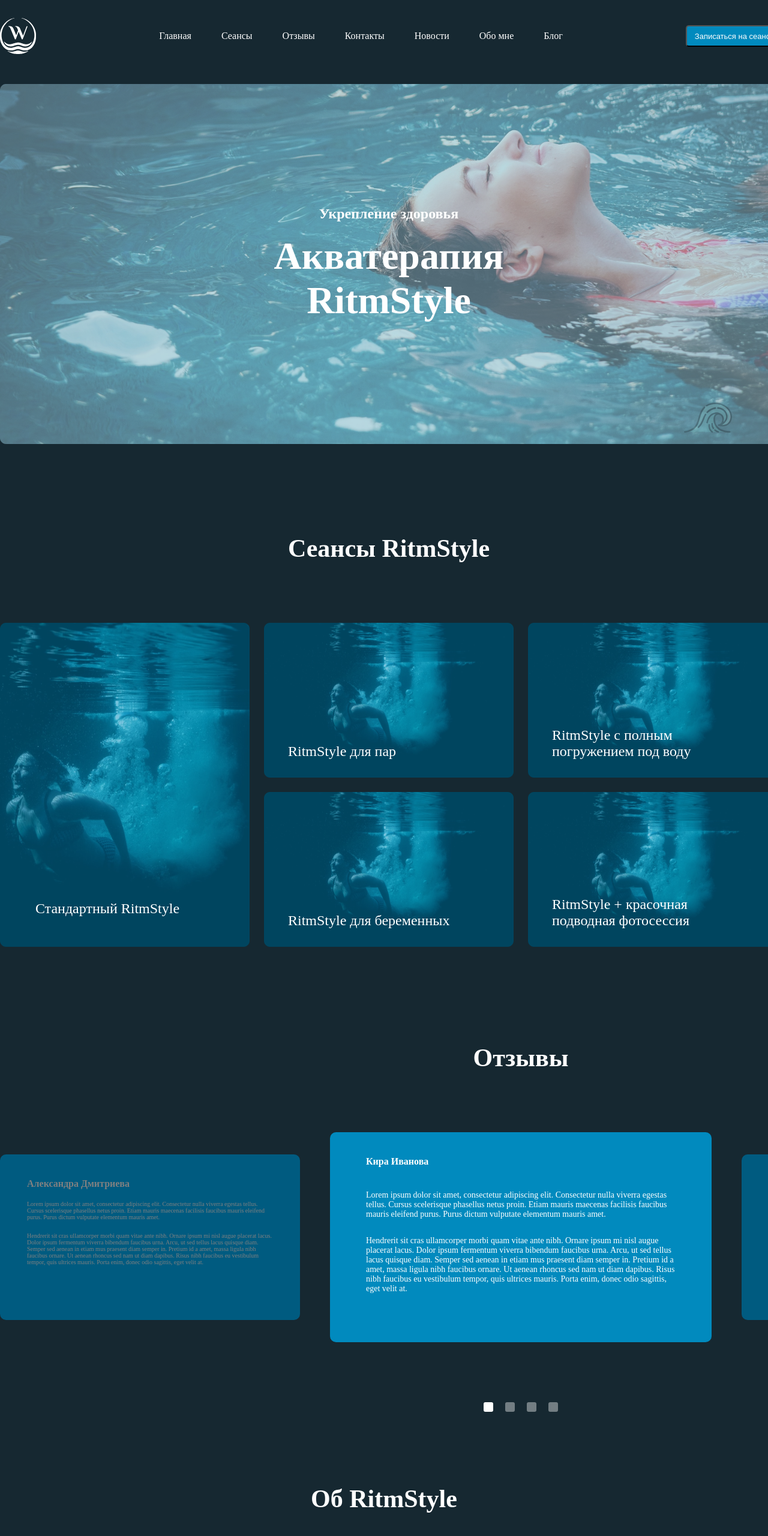
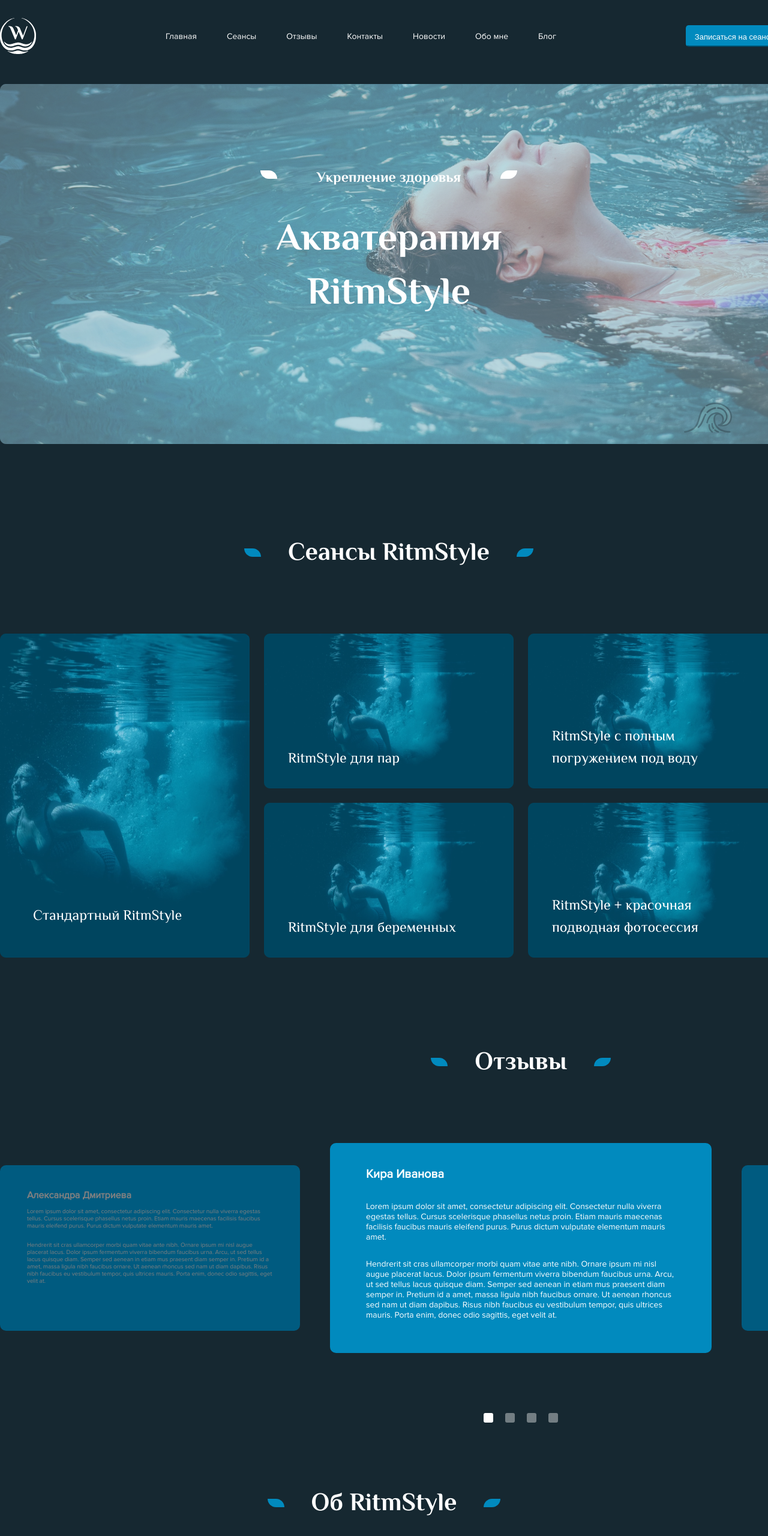
Before and after one commit to Python35-ShaydullovRT/Homeworks, a plain HTML site: page RitmStyle/index.html in a window 1280 px wide. Shown: the top 2560 px of the page at 60% size. Drawn offline with Linux system fonts and the light colour scheme.

Commit message:
v 2.0 added fonts, animations and elements

```diff
--- a/RitmStyle/style.css
+++ b/RitmStyle/style.css
@@ -6,16 +6,12 @@
 
 @font-face {
     font-family: 'ProximaNova';
-    font-weight: 400;
-    font-style: normal;
-    src: url(../fonts/proximanova_black.ttf) format('ttf');
+    src: url(fonts/ProximaNova/proximanova_regular.ttf);
 }
 
-@font-face{
-    font-family: 'ElMessiri';
-    font-weight: 400;
-    font-style: normal;
-    src: url(../fonts/ElMessiri.ttf) format('ttf');
+@font-face {
+	font-family: 'El Messiri';
+	src: url(fonts/ElMessiri/ElMessiri.ttf);
 }
 
 html, body
@@ -33,19 +29,30 @@
     display: flex;
     justify-content: space-between;
     align-items: center;
+    font-family: 'ProximaNova';
+    font-size: 14px;
+    font-style: normal;
+    font-weight: 400;
 
 
     & img
     {
         width: 60px;
         height: 60px;
+        transition: all linear 0.7s;
+    }
+
+    & img:hover
+    {
+        box-shadow:0 0 30px #FFF;
+        opacity: 1;
+        border-radius: 100px;
     }
 
     & ul
     {
         display: flex;
         gap: 50px;
-        font-family: 'ProximaNova';
 
         & li
         {
@@ -80,10 +87,26 @@
         width: 155px;
         height: 36px;
         padding: 9px;
+        padding-bottom: 17px;
         background-color: #018ABE;
+        border-color: #018ABE;
         font-size: 13px;
+        font-style: normal;
+        font-weight: 500;
+        line-height: 140%;
         border-radius: 5px;
         color: #FFF;
+        transition: box-shadow linear 0.2s;
+    }
+
+    & button:hover
+    {
+        box-shadow:0 0 30px #018ABE;
+    }
+
+    & button:active
+    {
+        box-shadow:0 0 30px #FFF;
     }
 }
 
@@ -101,6 +124,7 @@
         bottom: 50px;
         opacity: 0.2;
         padding: 10px;
+        transition: all linear 0.3s;;
     }
 
     & .go_up:hover
@@ -120,19 +144,40 @@
         flex-direction: column;
         justify-content: center;
         align-items: center;
-        gap: 20px;
+
 
 
         & h3
         {
+            font-family: 'El Messiri';
             text-align: center;
             font-size: 24px;
+            margin-bottom: 40px;
+        }
+
+        & h3::after
+        {
+            content: url(img/Petals/Petal_white_right.svg);
+            position: relative;
+            left: 66px;
+            bottom: 5px;
+        }
+
+        & h3::before
+        {
+            content: url(img/Petals/Petal_white_left.svg);
+            position: relative;
+            right: 66px;
+            bottom: 5px;
         }
 
         & h1
         {
+            font-family: 'El Messiri';
             text-align: center;
+            line-height: 90px;
             font-size: 64px;
+            margin-bottom: 65px;
         }
     }
 
@@ -144,11 +189,28 @@
         display: flex;
         flex-direction: column;
         gap: 100px;
+        font-family: 'El Messiri';
 
         & h2
         {
             text-align: center;
             font-size: 42px;
+        }
+
+        & h2::after
+        {
+            content: url(img/Petals/Petal_blue_right.svg);
+            position: relative;
+            left: 45px;
+            bottom: 5px;
+        }
+
+        & h2::before
+        {
+            content: url(img/Petals/Petal_blue_left.svg);
+            position: relative;
+            right: 45px;
+            bottom: 5px;
         }
 
         & .index_box2_cont
@@ -164,13 +226,20 @@
                 height: 540px;
                 display: flex;
                 background-image: url(img/left_pic.png);
-
+                transition: all linear 0.5s;
+                cursor: pointer;
                 & p
                 {
                     font-size: 24px;
                     font-style: normal;
                     margin: 456px 108px 50px 50px;
                 }
+            }
+
+            & .box1:hover
+            {
+                box-shadow:0 0 30px #018ABE;
+                border-radius: 11px;
             }
 
             & .box2
@@ -181,6 +250,7 @@
                 height: 540px;
                 gap: 24px;
 
+
                 & .box2_1
                 {
                     display: flex;
@@ -189,7 +259,8 @@
                     background-image: url(img/pics.png);
                     justify-content: space-between;
                     align-items: flex-end;
-
+                    transition: all linear 0.5s;
+                    cursor: pointer;
                     & p
                 {
                     font-size: 24px;
@@ -197,6 +268,12 @@
                     margin: 194px 40px 30px 40px;
                 }
 
+                }
+
+                & .box2_1:hover
+                {
+                    box-shadow:0 0 30px #018ABE;
+                    border-radius: 11px;
                 }
 
                 & .box2_2
@@ -207,7 +284,8 @@
                     background-image: url(img/pics.png);
                     justify-content: space-between;
                     align-items: flex-end;
-
+                    transition: all linear 0.5s;
+                    cursor: pointer;
                     & p
                     {
                         font-size: 24px;
@@ -215,6 +293,13 @@
                         margin: 194px 40px 30px 40px;
                     }
                 }
+
+                & .box2_2:hover
+                {
+                    box-shadow:0 0 30px #018ABE;
+                    border-radius: 11px;
+                }
+
             }
 
             & .box3
@@ -233,13 +318,20 @@
                     background-image: url(img/pics.png);
                     justify-content: space-between;
                     align-items: flex-end;
-
+                    transition: all linear 0.5s;
+                    cursor: pointer;
                     & p
                     {
                         font-size: 24px;
                         font-style: normal;
                         margin: 160px 40px 30px 40px;
                     }
+                }
+
+                & .box3_1:hover
+                {
+                    box-shadow:0 0 30px #018ABE;
+                    border-radius: 11px;
                 }
 
                 & .box3_2
@@ -250,13 +342,21 @@
                     background-image: url(img/pics.png);
                     justify-content: space-between;
                     align-items: flex-end;
-
+                    transition: all linear 0.5s;
+                    cursor: pointer;
                     & p
                     {
                         font-size: 24px;
                         font-style: normal;
                         margin: 160px 40px 30px 40px;
                     }
+
+                }
+
+                & .box3_2:hover
+                {
+                    box-shadow:0 0 30px #018ABE;
+                    border-radius: 11px;
                 }
             }
         }
@@ -270,11 +370,29 @@
         gap: 100px;
         width: 1736px;
         height: 585px;
+        font-family: 'ProximaNova';
 
         & h2
         {
             text-align: center;
             font-size: 42px;
+            font-family: 'El Messiri';
+        }
+
+        & h2::after
+        {
+            content: url(img/Petals/Petal_blue_right.svg);
+            position: relative;
+            left: 45px;
+            bottom: 5px;
+        }
+
+        & h2::before
+        {
+            content: url(img/Petals/Petal_blue_left.svg);
+            position: relative;
+            right: 45px;
+            bottom: 5px;
         }
 
         & .index_box3_cont
@@ -298,7 +416,7 @@
                 & .rev_name
                 {
                     width: 410px;
-                    height: 22px;
+                    height: 16px;
                     font-size: 16px;
                     margin: 40px 45px 15px 45px;
                     font-weight: bold;
@@ -331,7 +449,7 @@
                 {
                     width: 410px;
                     height: 22px;
-                    font-size: 16px;
+                    font-size: 20px;
                     margin: 40px 45px 15px 60px;
                     font-weight: bold;
                 }
@@ -363,7 +481,7 @@
                 & .rev_name
                 {
                     width: 410px;
-                    height: 22px;
+                    height: 16px;
                     font-size: 16px;
                     margin: 40px 45px 15px 45px;
                     font-weight: bold;
@@ -404,6 +522,23 @@
             font-size: 42px;
             font-style: normal;
             font-weight: 700;
+            font-family: 'El Messiri';
+        }
+
+        & h2::after
+        {
+            content: url(img/Petals/Petal_blue_right.svg);
+            position: relative;
+            left: 45px;
+            bottom: 5px;
+        }
+
+        & h2::before
+        {
+            content: url(img/Petals/Petal_blue_left.svg);
+            position: relative;
+            right: 45px;
+            bottom: 5px;
         }
 
         & .index_box4_cont
@@ -414,6 +549,7 @@
             width: 1076px;
             height: 865px;
             gap: 24px;
+            font-family: 'ProximaNova';
 
             & .index_box4_cont1
             {
@@ -432,9 +568,9 @@
 
                 & .index_box4_cont_all_text
                 {
-                    font-size: 15px;
+                    font-size: 14px;
                     font-style: normal;
-                    font-weight: 100;
+                    font-weight: 300;
                     width: 466px;
                     height: 243px;
                     line-height: 140%;
@@ -466,9 +602,9 @@
 
                 & .index_box4_cont_all_text
                 {
-                    font-size: 15px;
+                    font-size: 14px;
                     font-style: normal;
-                    font-weight: 100;
+                    font-weight: 300;
                     width: 466px;
                     height: 302px;
                     line-height: 140%;
@@ -491,12 +627,31 @@
         margin: auto;
         gap: 100px;
 
+
         & h2
         {
+            font-family: 'El Messiri';
             text-align: center;
             font-size: 42px;
             font-style: normal;
             font-weight: 700;
+            line-height: 140%;
+        }
+
+        & h2::after
+        {
+            content: url(img/Petals/Petal_blue_right.svg);
+            position: relative;
+            left: 45px;
+            bottom: 5px;
+        }
+
+        & h2::before
+        {
+            content: url(img/Petals/Petal_blue_left.svg);
+            position: relative;
+            right: 45px;
+            bottom: 5px;
         }
 
         & .index_box5_cont
@@ -505,6 +660,7 @@
             width: 1076px;
             height: 455px;
             gap: 23px;
+            font-family: 'ProximaNova';
 
             & .price_list
             {
@@ -521,7 +677,7 @@
                     font-style: normal;
                     font-weight: 400;
                     padding-left: 20px;
-                    line-height: 41px;
+                    line-height: 50px;
                 }
             }
 
@@ -533,7 +689,7 @@
                 font-size: 18px;
                 font-style: normal;
                 font-weight: 400;
-                line-height: 41px;
+                line-height: 50px;
                 width: 196px;
                 height: 455px;
 
@@ -556,6 +712,7 @@
 
                 & span
                 {
+                    font-family: 'El Messiri';
                     margin-top: 30px;
                     font-size: 21px;
                     font-style: normal;
@@ -595,6 +752,7 @@
             display: flex;
             gap: 24px;
             flex-direction: column;
+            font-family: 'ProximaNova';
 
             & .adr_1
             {
@@ -605,6 +763,7 @@
 
                 & h3
                 {
+                    font-family: 'El Messiri';
                     font-size: 24px;
                     font-style: normal;
                     font-weight: 700;
@@ -636,10 +795,18 @@
                     font-size: 13px;
                     border-radius: 5px;
                     color: #018ABE;
+                    border-color: #018ABE;
                     font-size: 13px;
                     font-style: normal;
                     font-weight: 600;
                     margin: 0px 192px 89px 45px;
+                    cursor: pointer;
+                    transition: all linear 0.5s;
+                }
+
+                & button:hover
+                {
+                    box-shadow:0 0 30px #FFF;
                 }
 
             }
@@ -653,6 +820,7 @@
 
                 & h3
                 {
+                    font-family: 'El Messiri';
                     font-size: 24px;
                     font-style: normal;
                     font-weight: 700;
@@ -684,12 +852,19 @@
                     font-size: 13px;
                     border-radius: 5px;
                     color: #018ABE;
+                    border-color: #018ABE;
                     font-size: 13px;
                     font-style: normal;
                     font-weight: 600;
                     margin: 0px 192px 89px 45px;
+                    cursor: pointer;
+                    transition: all linear 0.5s;
                 }
 
+                & button:hover
+                {
+                    box-shadow:0 0 30px #FFF;
+                }
             }
 
         }
@@ -697,6 +872,11 @@
 
     & .index_ft_box2
     {
+    font-family: 'ProximaNova';
+    font-size: 14px;
+    font-style: normal;
+    font-weight: 700;
+    line-height: 135%;
     width: 1296px;
     height: 19px;
     margin: auto;
```
Also changed, not shown: RitmStyle/fonts/ElMessiri/ElMessiri.ttf (renamed from RitmStyle/fonts/ElMessiri.ttf), RitmStyle/fonts/ProximaNova/COPYRIGHT.txt (added), RitmStyle/fonts/ProximaNova/proximanova_black.otf (added), RitmStyle/fonts/ProximaNova/proximanova_black.ttf (renamed from RitmStyle/fonts/proximanova_black.ttf), RitmStyle/fonts/ProximaNova/proximanova_blackit.otf (added), RitmStyle/fonts/ProximaNova/proximanova_bold.otf (added), RitmStyle/fonts/ProximaNova/proximanova_boldit.otf (added), RitmStyle/fonts/ProximaNova/proximanova_extrabold.otf (added), RitmStyle/fonts/ProximaNova/proximanova_light.otf (added), RitmStyle/fonts/ProximaNova/proximanova_regular.ttf (added), RitmStyle/img/Petals/Petal_blue_left.svg (added), RitmStyle/img/Petals/Petal_blue_right.svg (added), RitmStyle/img/Petals/Petal_white_left.svg (added), RitmStyle/img/Petals/Petal_white_right.svg (added).
